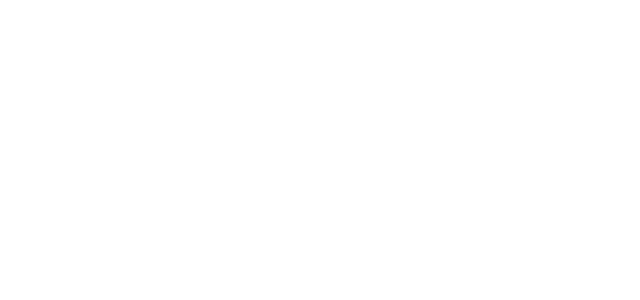
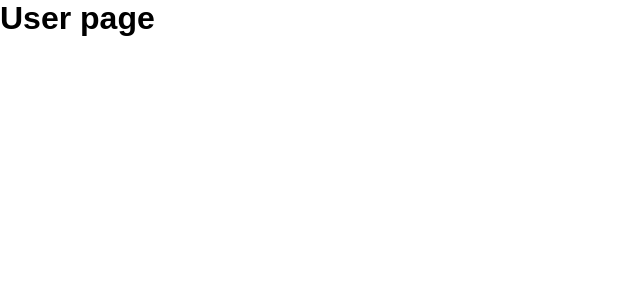
Before and after one commit to IT20253912/React_for_int, a React (Create React App) app in the folder react_test/react_test/: page /contact/1 in a window 1280 px wide. Before the commit this address had no page. Shown: the top 300 px of the page, without its empty margins (0-640 px from the left). Built offline with nearby package versions, Linux system fonts and the light colour scheme; a web font is replaced by a local one.

Commit message:
dynamic routes

```diff
--- a/react_test/react_test/src/App.js
+++ b/react_test/react_test/src/App.js
@@ -4,6 +4,7 @@
 import About from "./Components/About";
 import Contact from "./Components/Contact";
 import ContactDetails from "./Components/ContactDetails";
+import User from "./Components/User";
 
 const App = () => {
   return (
@@ -13,6 +14,7 @@
         <Route path="/about" element={<About />} />
         <Route path="/contact" element={<Contact />} />
         <Route path="/contact/details" element={<ContactDetails />}/>
+        <Route path="/contact/:id" element={< User/>} />
       </Routes>
     </BrowserRouter>
   );
--- /dev/null
+++ b/react_test/react_test/src/Components/User.js
@@ -0,0 +1,11 @@
+import React from 'react'
+
+const User = () => {
+  return (
+    <div>
+        <h1>User page </h1>
+    </div>
+  )
+}
+
+export default User
```
